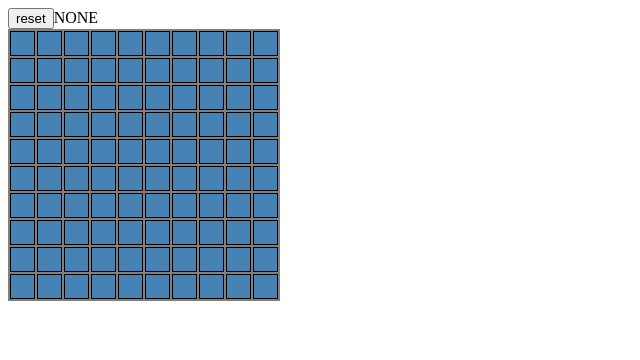
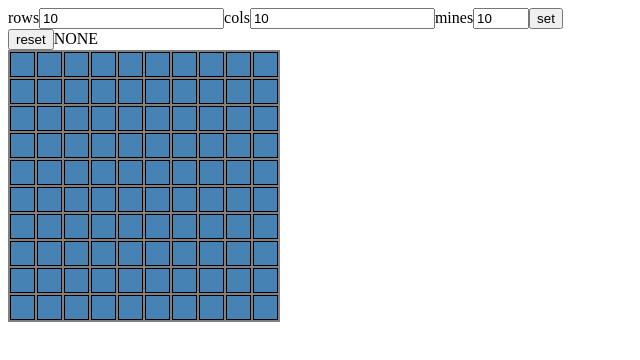
Before and after one commit to cpark97/minesweeper, a React app: page / in a window 1280 px wide. Shown: the top 360 px of the page, without its empty margins (0-640 px from the left). Built offline with nearby package versions, Linux system fonts and the light colour scheme.

Commit message:
Implement #8 - board customization

```diff
--- a/src/MineSweeper.jsx
+++ b/src/MineSweeper.jsx
@@ -1,22 +1,38 @@
+import { useRef } from 'react';
+
 import { useMineField } from './useMineField';
 import Board from './Board';
 
 export function MineSweeper() {
-  const rowCount = 10;
-  const columnCount = 10;
-
   const {
     cells,
     cellStates,
     gameState,
+    rowCount,
+    columnCount,
+    mineCount,
     openCell,
     flagCell,
     chordCell,
     resetMineField,
-  } = useMineField(rowCount, columnCount, 10);
+    setBoardConfig,
+  } = useMineField(10, 10, 10);
+
+  const rowCountInput = useRef(null);
+  const columnCountInput = useRef(null);
+  const mineCountInput = useRef(null);
 
   return (
     <div>
+      <div>
+        <label htmlFor="row-count">rows</label>
+        <input type="number" name="rowCount" id="row-count" min={1} defaultValue={rowCount} ref={rowCountInput} />
+        <label htmlFor="column-count">cols</label>
+        <input type="number" name="columnCount" id="column-count" min={1} defaultValue={columnCount} ref={columnCountInput} />
+        <label htmlFor="mine-count">mines</label>
+        <input type="number" name="mineCount" id="mine-count" min={1} max={rowCount * columnCount - 1} defaultValue={mineCount} ref={mineCountInput}/>
+        <button onClick={() => setBoardConfig(rowCountInput.current.value, columnCountInput.current.value, mineCountInput.current.value)}>set</button>
+      </div>
       <button onClick={resetMineField}>reset</button>
       <span>{gameState}</span>
       <Board
--- a/src/useMineField.js
+++ b/src/useMineField.js
@@ -157,6 +157,7 @@ function chordCell(row, col, cells, cellStates, setCellStates, setGameState) {
 }
 
 export function useMineField(rowCount, columnCount, mineCount) {
+  const [boardConfig, setBoardConfig] = useState({rowCount, columnCount, mineCount});
   const [cells, setCells] = useState(() => generateRandomCells(rowCount, columnCount, mineCount));
   const [cellStates, setCellStates] = useState(
     () => Array.from(
@@ -170,6 +171,22 @@ export function useMineField(rowCount, columnCount, mineCount) {
   const [gameState, setGameState] = useState('NONE');
 
   const resetMineField = () => {
+    const {rowCount, columnCount, mineCount} = boardConfig;
+    setCells(generateRandomCells(rowCount, columnCount, mineCount));
+    setCellStates(
+      Array.from(
+        {length: rowCount},
+        () => Array.from(
+          {length: columnCount},
+          () => 0
+        )
+      )
+    )
+    setGameState('NONE');
+  };
+
+  const _setBoardConfig = (rowCount, columnCount, mineCount) => {
+    setBoardConfig({rowCount, columnCount, mineCount});
     setCells(generateRandomCells(rowCount, columnCount, mineCount));
     setCellStates(
       Array.from(
@@ -192,10 +209,14 @@ export function useMineField(rowCount, columnCount, mineCount) {
       cells,
       cellStates,
       gameState,
+      rowCount: boardConfig.rowCount,
+      columnCount: boardConfig.columnCount,
+      mineCount: boardConfig.mineCount,
       openCell: _openCell,
       flagCell: _flagCell,
       chordCell: _chordCell,
       resetMineField,
+      setBoardConfig: _setBoardConfig,
     };
   }
   else {
@@ -204,10 +225,14 @@ export function useMineField(rowCount, columnCount, mineCount) {
       cells,
       cellStates,
       gameState,
+      rowCount: boardConfig.rowCount,
+      columnCount: boardConfig.columnCount,
+      mineCount: boardConfig.mineCount,
       openCell: doNothing,
       flagCell: doNothing,
       chordCell: doNothing,
       resetMineField,
+      setBoardConfig: _setBoardConfig,
     };
   }
 }
```
